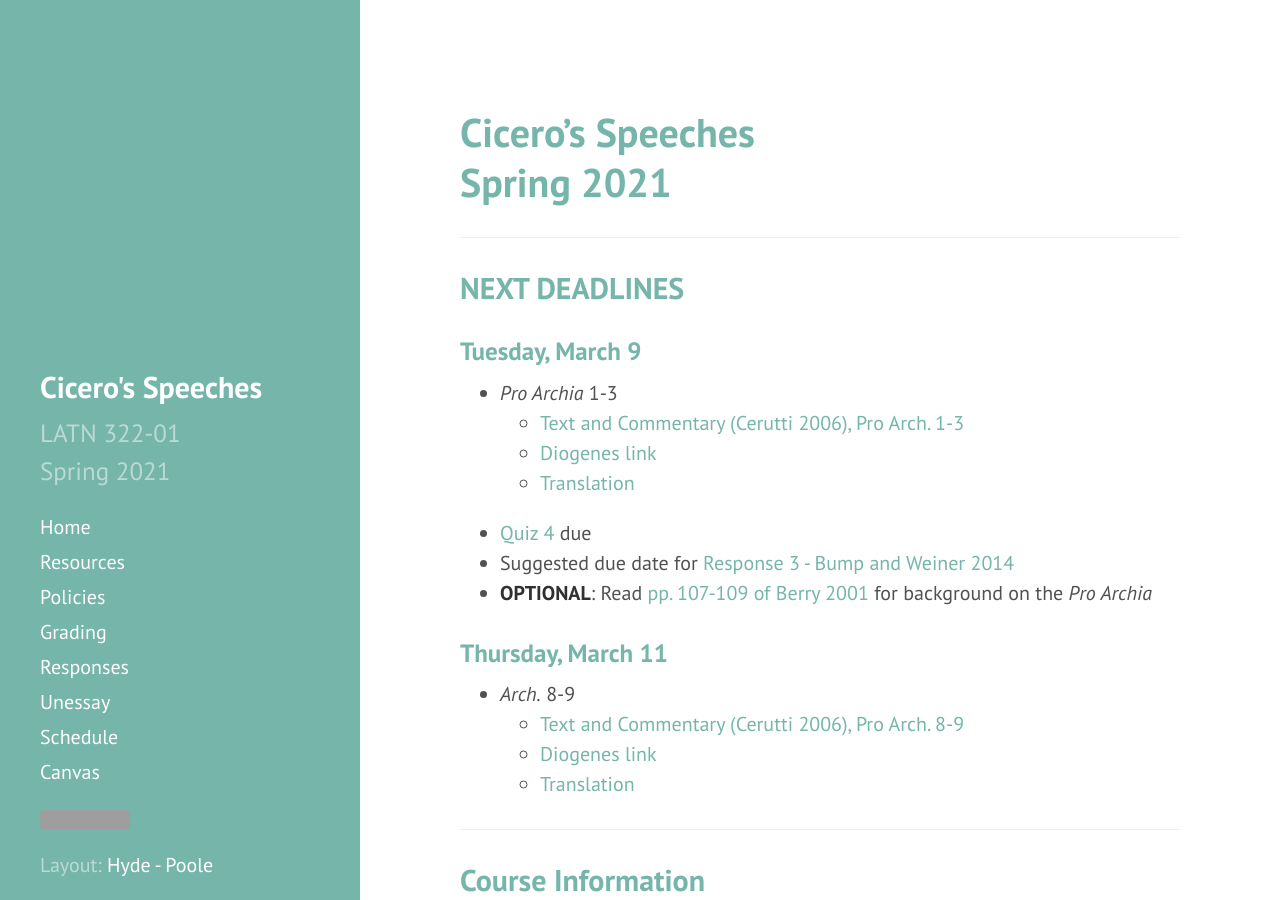
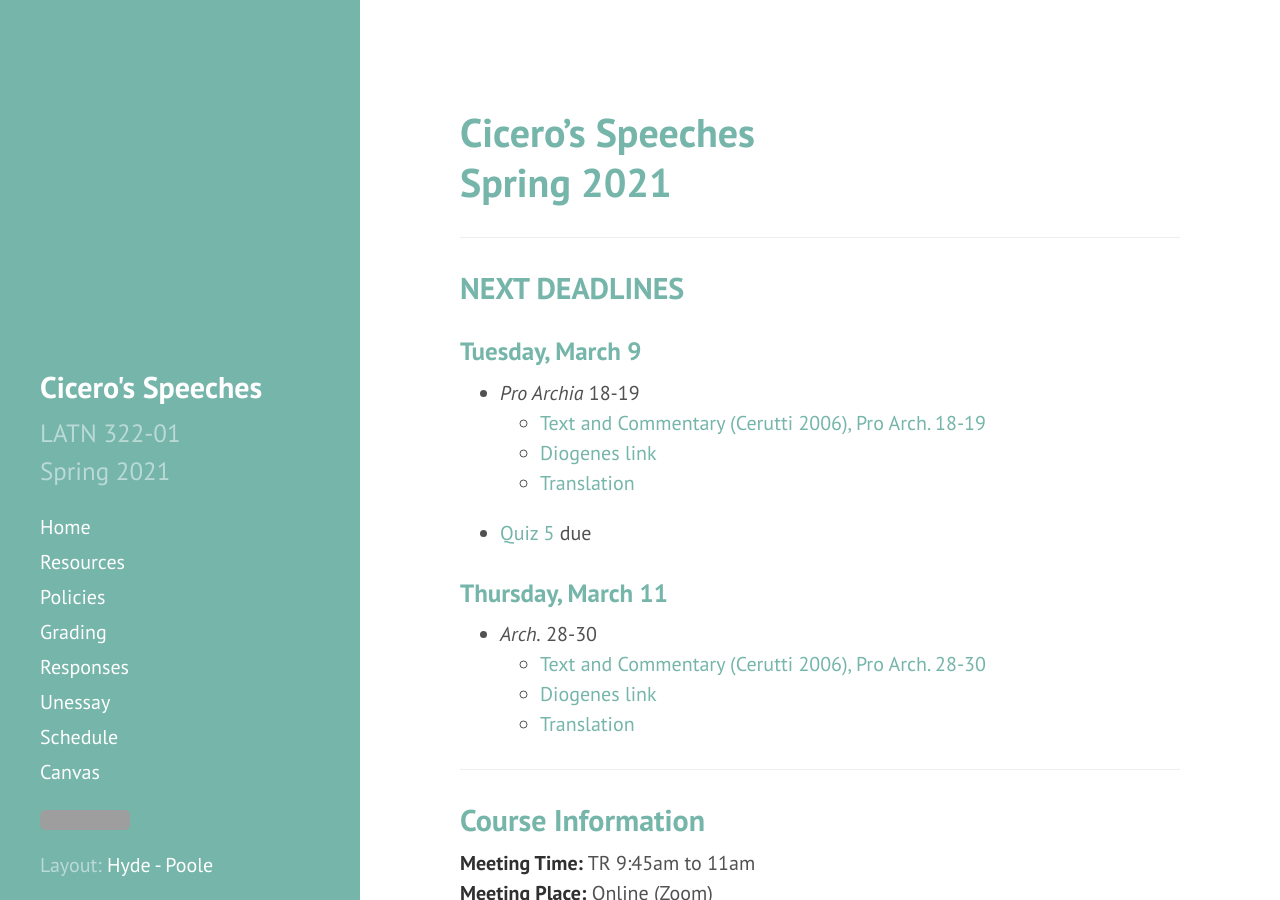
Before and after one commit to DLibatique/LATN322-S21, a Jekyll site: the page built from _pages/index.md, in a window 1280 px wide and 900 px high. Built offline with Jekyll 4.4.1, drawn with Linux system fonts in a browser that asks for light colours; grey boxes are pictures that could not be loaded.

Commit message:
updated homepage

```diff
--- a/_pages/index.md
+++ b/_pages/index.md
@@ -11,17 +11,15 @@ permalink: /
 ## NEXT DEADLINES
 
 ### Tuesday, March 9
-* *Pro Archia* 1-3
-  * [Text and Commentary (Cerutti 2006), Pro Arch. 1-3](https://drive.google.com/file/d/1_HtVZEcXRiGyi5d-Mo6_pq6iw8CWFq2u/view?usp=sharing)
+* *Pro Archia* 18-19
+  * [Text and Commentary (Cerutti 2006), Pro Arch. 18-19](https://drive.google.com/file/d/1_JzaMivfCEhzDxU0uh-ha-6LQfFEVYCt/view?usp=sharing)
   * [Diogenes link](https://d.iogen.es/web/fileDisplay?ver=1.003&user=stud&host=local&filePath=texts/Perseus_Latin/data/phi0474/phi016/phi0474.phi016.perseus-lat2.xml)
   * [Translation](https://drive.google.com/file/d/1W-AsUJ3VPdRPmTK_qccXoRVnxP2fXrqR/view?usp=sharing)
-* [Quiz 4](https://hc.instructure.com/courses/3519/assignments/32243) due
-* Suggested due date for [Response 3 - Bump and Weiner 2014](https://hc.instructure.com/courses/3519/assignments/32219)
-* **OPTIONAL**: Read [pp. 107-109 of Berry 2001](https://drive.google.com/file/d/1W-AsUJ3VPdRPmTK_qccXoRVnxP2fXrqR/view?usp=sharing) for background on the *Pro Archia*
+* [Quiz 5](https://hc.instructure.com/courses/3519/assignments/32244) due
 
 ### Thursday, March 11
-* *Arch.* 8-9
-  * [Text and Commentary (Cerutti 2006), Pro Arch. 8-9](https://drive.google.com/file/d/1_I3gSKAJfh5ZNfyRJcbj4MBB9TWJLD-T/view?usp=sharing)
+* *Arch.* 28-30
+  * [Text and Commentary (Cerutti 2006), Pro Arch. 28-30](https://drive.google.com/file/d/1_Km0cdI1fp-3XkZH87MtyMia0H8ibrLl/view?usp=sharing)
   * [Diogenes link](https://d.iogen.es/web/fileDisplay?ver=1.003&user=stud&host=local&filePath=texts/Perseus_Latin/data/phi0474/phi016/phi0474.phi016.perseus-lat2.xml)
   * [Translation](https://drive.google.com/file/d/1W-AsUJ3VPdRPmTK_qccXoRVnxP2fXrqR/view?usp=sharing)
 
```
